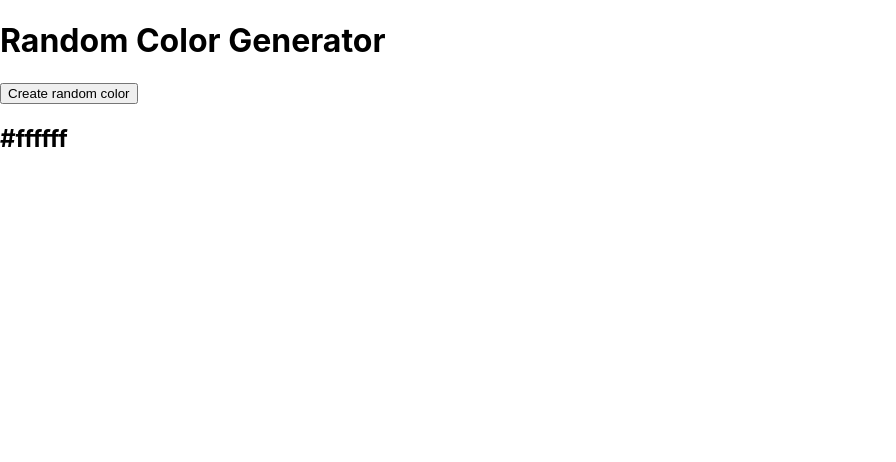
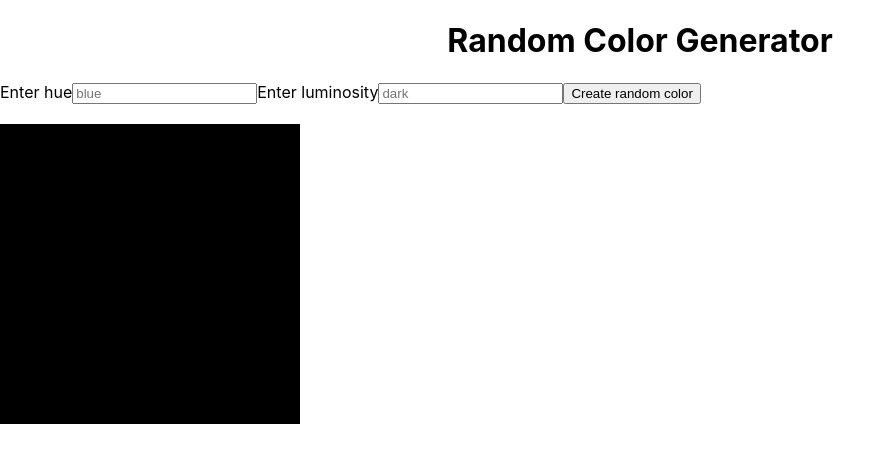
Before and after one commit to awoeger/react-random-color-generator, a React (Create React App) app: page / in a window 1280 px wide. Shown: the top 462 px of the page, without its empty margins (0-896 px from the left). Built offline with nearby package versions, Linux system fonts and the light colour scheme; the HTML template or start-up script is replaced by a standard one.

Commit message:
Create input fields for luminosity and hue

```diff
--- a/src/App.css
+++ b/src/App.css
@@ -0,0 +1,7 @@
+h1 {
+  text-align: center;
+}
+
+h2 {
+  text-align: center;
+}
--- a/src/App.js
+++ b/src/App.js
@@ -1,12 +1,12 @@
 import './App.css';
-import React from 'react';
-import Button from './Button.js';
+import React, { useState } from 'react';
+import Input from './Input.js';
 
 function App() {
   return (
     <>
       <h1>Random Color Generator</h1>
-      <Button />
+      <Input />
     </>
   );
 }
--- a/src/Button.js
+++ /dev/null
@@ -1,25 +0,0 @@
-import randomColor from 'randomcolor';
-import React, { useState } from 'react';
-
-export default function Button() {
-  const [color, setColor] = useState('#ffffff');
-
-  const handleRandomizeClick = () => {
-    setColor(randomColor());
-  };
-
-  return (
-    <>
-      <button onClick={handleRandomizeClick}>Create random color</button>
-      <div
-        style={{
-          backgroundColor: color,
-          width: '300px',
-          height: '300px',
-        }}
-      >
-        <h2>{color}</h2>
-      </div>
-    </>
-  );
-}
--- /dev/null
+++ b/src/Input.js
@@ -0,0 +1,36 @@
+import randomColor from 'randomcolor';
+import React, { useState } from 'react';
+
+export default function Input() {
+  const [color, setColor] = useState('#000000');
+  const [userHue, setUserHue] = useState('');
+  const [userLuminosity, setUserLuminosity] = useState('');
+
+  const handleRandomizeClick = () => {
+    setColor(
+      randomColor({
+        luminosity: setUserLuminosity(userLuminosity),
+        hue: setUserHue(userHue),
+      }),
+    );
+  };
+
+  return (
+    <>
+      <label htmlFor="hue">Enter hue</label>
+      <input type="text" id="hue" placeholder="blue" />
+      <label htmlFor="luminosity">Enter luminosity</label>
+      <input type="text" id="luminosity" placeholder="dark" />
+      <button onClick={handleRandomizeClick}>Create random color</button>
+      <div
+        style={{
+          backgroundColor: color,
+          width: '300px',
+          height: '300px',
+        }}
+      >
+        <h2>{color}</h2>
+      </div>
+    </>
+  );
+}
```
